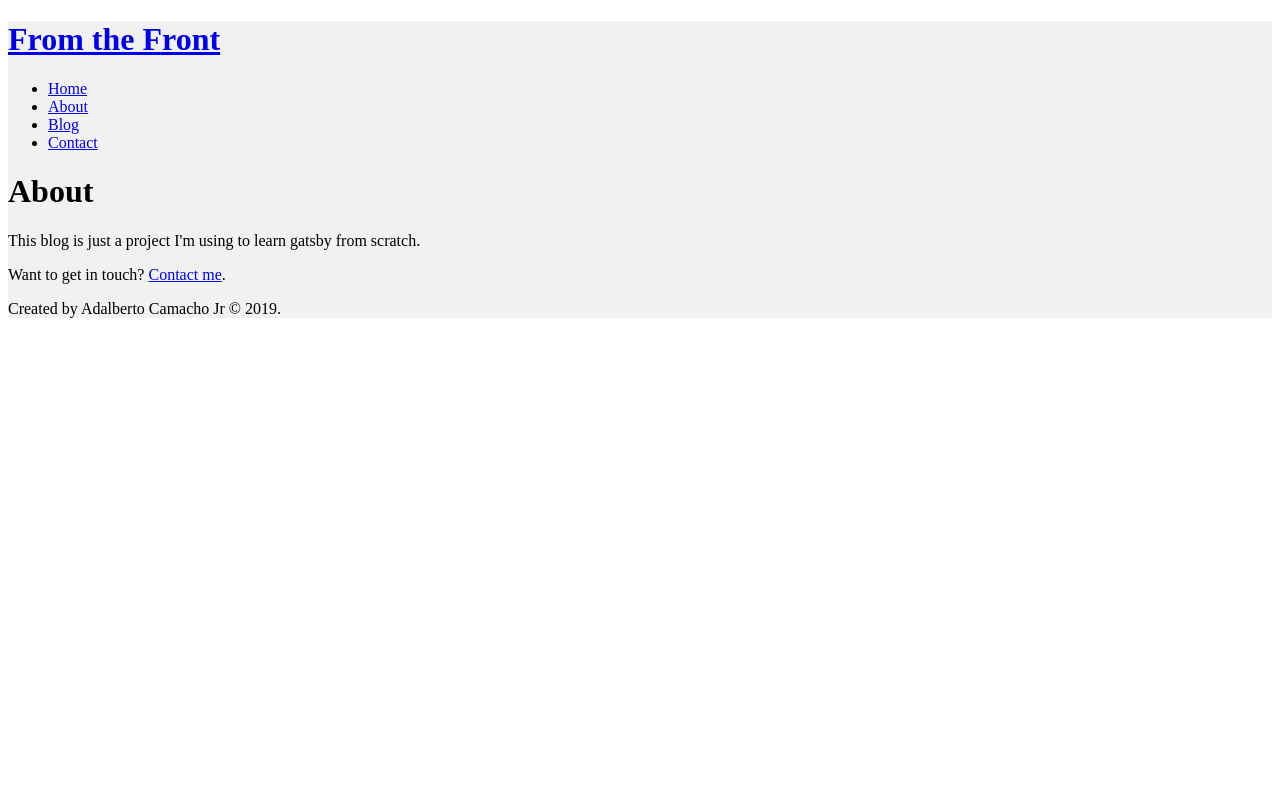
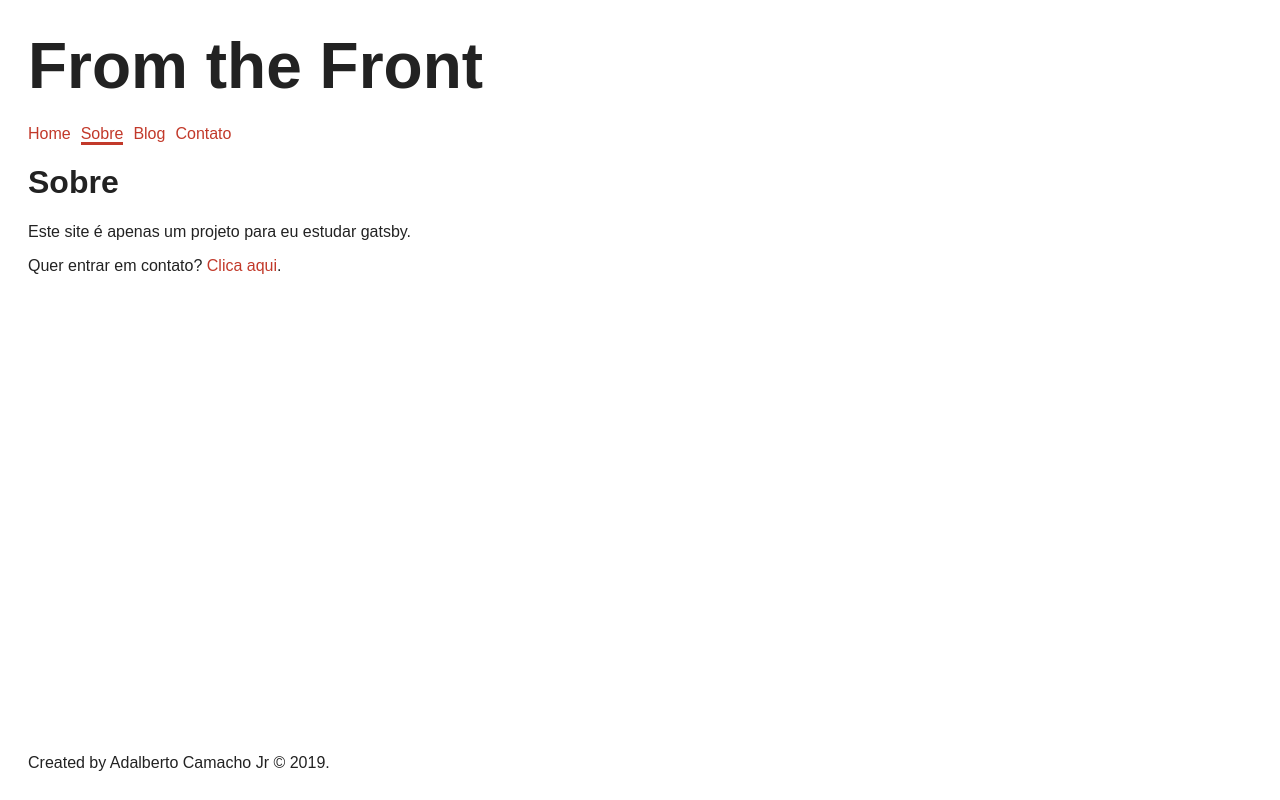
Before and after one commit to afcjunior/learning-gatsby, a Gatsby site: page /about in a window 1280 px wide. Built offline with nearby package versions, Linux system fonts and the light colour scheme; Gatsby itself is replaced by a stand-in of ours.

Commit message:
basic styling just so i can bear to look at it

```diff
--- a/src/components/Header/Header.js
+++ b/src/components/Header/Header.js
@@ -2,16 +2,18 @@ import React from "react"
 import Nav from "../Nav/Nav"
 import { Link } from "gatsby"
 import { navigation } from "../../constants/navigation"
+import { HeaderContainer } from "./Header.style"
+
 import PropTypes from "prop-types"
 
 function Header({ title = "From the Front" }) {
   return (
-    <header>
+    <HeaderContainer>
       <h1>
         <Link to="/">{title}</Link>
       </h1>
       <Nav items={navigation} />
-    </header>
+    </HeaderContainer>
   )
 }
 
--- /dev/null
+++ b/src/components/Header/Header.style.js
@@ -0,0 +1,14 @@
+import styled from "styled-components"
+
+export const HeaderContainer = styled.header`
+  h1 a {
+    color: #222222;
+    font-size: 2em;
+    font-weight: bold;
+
+    &:hover {
+      text-decoration: none;
+      border-bottom: none;
+    }
+  }
+`
--- a/src/components/Layout/Layout.js
+++ b/src/components/Layout/Layout.js
@@ -2,18 +2,17 @@ import React from "react"
 import Header from "../Header/Header"
 import Footer from "../Footer/Footer"
 import { Container } from "./Layout.style"
-import PropTypes from "prop-types"
 
 function Layout({ children }) {
   return (
     <Container>
-      <Header />
-      {children}
+      <div className="content">
+        <Header />
+        {children}
+      </div>
       <Footer />
     </Container>
   )
 }
 
-Layout.propTypes = {}
-
 export default Layout
--- a/src/components/Layout/Layout.style.js
+++ b/src/components/Layout/Layout.style.js
@@ -1,7 +1,25 @@
 import styled from "styled-components"
 
 export const Container = styled.div`
-  margin: 0;
-  width: 100%;
-  background-color: #f1f1f1;
+  margin: 0 20px;
+  width: calc(100% - 40px);
+  min-height: calc(100vh - 20px);
+  max-width: 1024px;
+  display: flex;
+  flex-direction: column;
+  font: 1em sans-serif;
+  color: #222222;
+
+  a {
+    color: #c2392a;
+    text-decoration: none;
+
+    &:hover {
+      border-bottom: 3px solid #c2392a;
+    }
+  }
+
+  .content {
+    flex-grow: 1;
+  }
 `
--- a/src/components/Nav/Nav.js
+++ b/src/components/Nav/Nav.js
@@ -1,18 +1,21 @@
 import React from "react"
 import { Link } from "gatsby"
+import { NavContainer } from "./Nav.style"
 import PropTypes from "prop-types"
 
 function Nav({ items = [] }) {
   return (
-    <nav>
+    <NavContainer>
       <ul>
         {items.map(item => (
           <li key={item.name}>
-            <Link to={item.dir}>{item.name}</Link>
+            <Link activeClassName="active" to={item.dir}>
+              {item.name}
+            </Link>
           </li>
         ))}
       </ul>
-    </nav>
+    </NavContainer>
   )
 }
 
--- /dev/null
+++ b/src/components/Nav/Nav.style.js
@@ -0,0 +1,24 @@
+import styled from "styled-components"
+
+export const NavContainer = styled.div`
+  ul {
+    display: flex;
+    list-style-type: none;
+    flex-direction: row;
+    margin: 0;
+    padding: 0;
+
+    li {
+      margin-right: 10px;
+    }
+
+    a {
+      &:hover {
+        border-bottom: 3px solid #c2392a;
+      }
+    }
+    .active {
+      border-bottom: 3px solid #c2392a;
+    }
+  }
+`
--- a/src/constants/navigation.js
+++ b/src/constants/navigation.js
@@ -4,7 +4,7 @@ export const navigation = [
     dir: "/",
   },
   {
-    name: "About",
+    name: "Sobre",
     dir: "/about",
   },
   {
@@ -12,7 +12,7 @@ export const navigation = [
     dir: "/blog",
   },
   {
-    name: "Contact",
+    name: "Contato",
     dir: "/contact",
   },
 ]
--- a/src/pages/about.js
+++ b/src/pages/about.js
@@ -6,10 +6,10 @@ import PropTypes from "prop-types"
 function AboutPage(props) {
   return (
     <Layout>
-      <h1>About</h1>
-      <p>This blog is just a project I'm using to learn gatsby from scratch.</p>
+      <h1>Sobre</h1>
+      <p>Este site é apenas um projeto para eu estudar gatsby.</p>
       <p>
-        Want to get in touch? <Link to="/contact">Contact me</Link>.
+        Quer entrar em contato? <Link to="/contact">Clica aqui</Link>.
       </p>
     </Layout>
   )
--- a/src/pages/contact.js
+++ b/src/pages/contact.js
@@ -5,9 +5,9 @@ import PropTypes from "prop-types"
 function ContactPage(props) {
   return (
     <Layout>
-      <h1>Contact</h1>
+      <h1>Contato</h1>
       <p>
-        You can find me in social media{" "}
+        Você pode me encontrar nas redes sociais por este nome -{" "}
         <a href="https://www.twitter.com/afcjunior" target="_blank">
           @afcjunior
         </a>
--- a/src/pages/index.js
+++ b/src/pages/index.js
@@ -7,10 +7,10 @@ import PropTypes from "prop-types"
 function IndexPage(props) {
   return (
     <Layout>
-      <h1>Hello</h1>
-      <h2>Olá! Meu nome é Adalberto, e este é meu blog.</h2>
+      <h1>Bem vindo</h1>
+      <h2>Olá! Meu nome é Adalberto, e este é o meu site.</h2>
       <p>
-        Want to get in touch? <Link to="/contact">Contact me</Link>.
+        Quer entrar em contato? <Link to="/contact">Clica aqui</Link>.
       </p>
     </Layout>
   )
```
